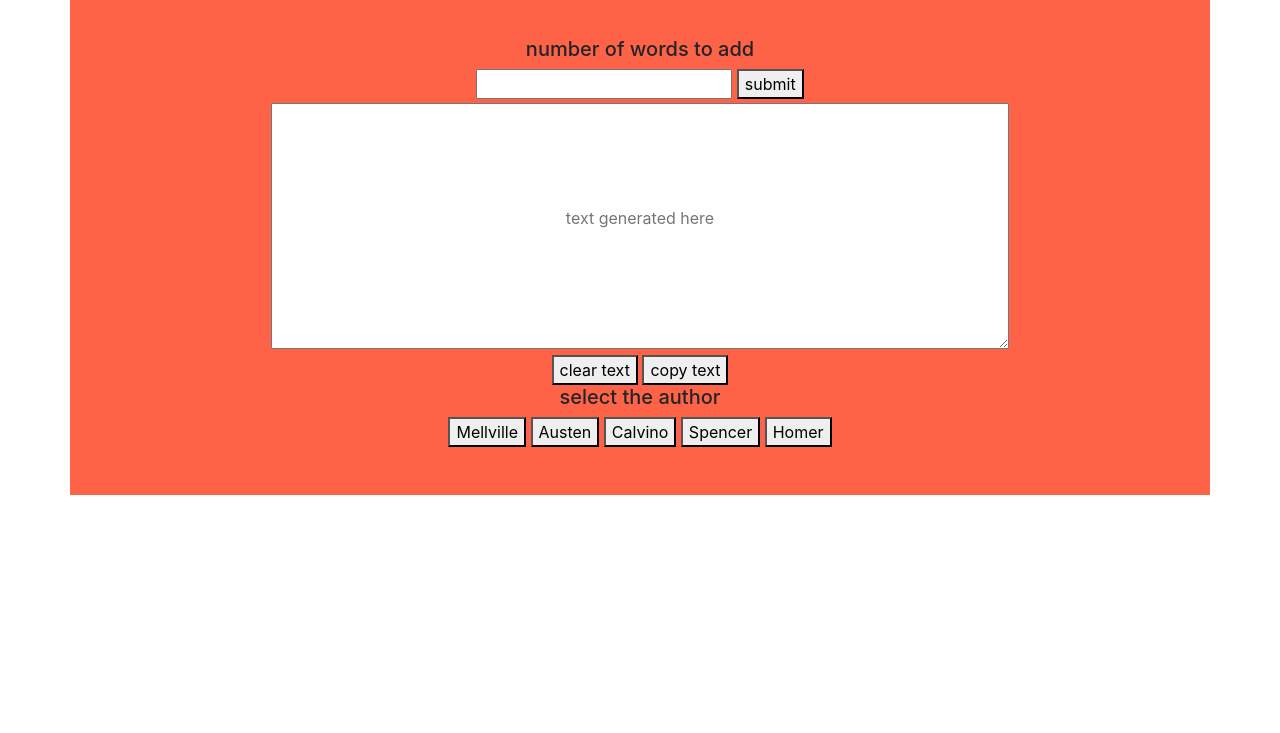
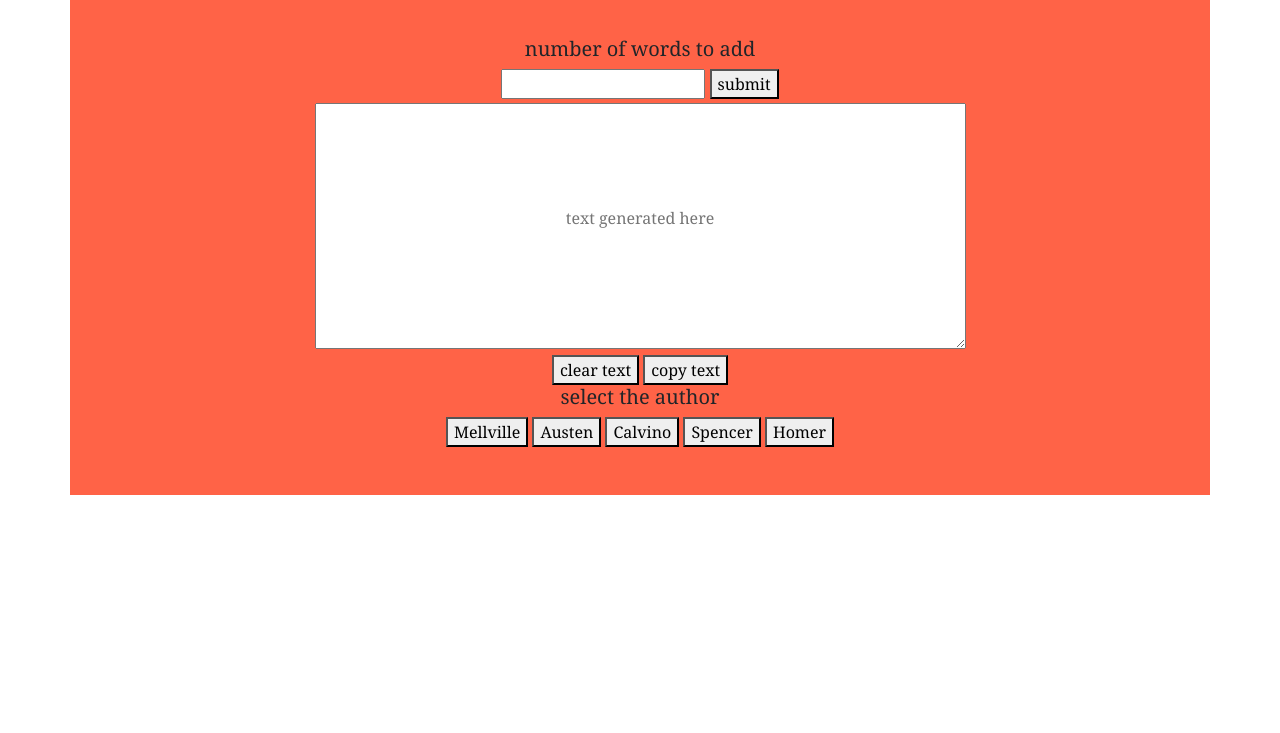
Before and after one commit to nikolas-haug/text_generator, a plain HTML site: page index.html in a window 1280 px wide. Shown: the part 67-800 px from the top of the page. Drawn offline with nearby package versions, Linux system fonts and the light colour scheme.

Commit message:
add google fonts

```diff
--- a/css/styles.css
+++ b/css/styles.css
@@ -1,3 +1,7 @@
+body {
+    font-family: 'Noto Serif', serif;
+}
+
 .container {
     background-color: tomato;
 }
--- a/index.html
+++ b/index.html
@@ -7,6 +7,8 @@
 
     <!-- bootstrap css -->
     <link rel="stylesheet" href="https://maxcdn.bootstrapcdn.com/bootstrap/4.0.0/css/bootstrap.min.css" integrity="sha384-Gn5384xqQ1aoWXA+058RXPxPg6fy4IWvTNh0E263XmFcJlSAwiGgFAW/dAiS6JXm" crossorigin="anonymous">
+    <!-- google fonts -->
+    <link href="https://fonts.googleapis.com/css?family=Noto+Serif" rel="stylesheet">
     <!-- custom stylesheet -->
     <link rel="stylesheet" href="css/styles.css">
     <!-- jquery cdn -->
```
